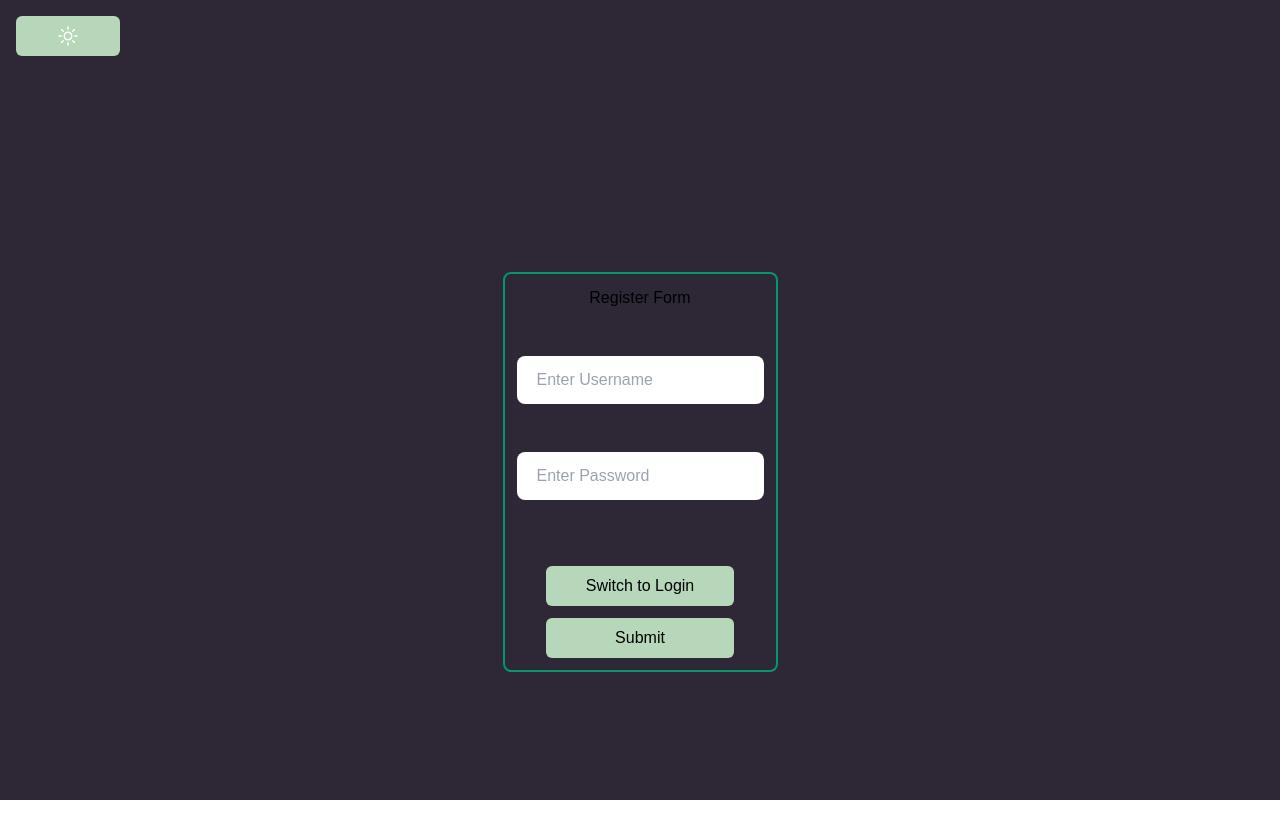
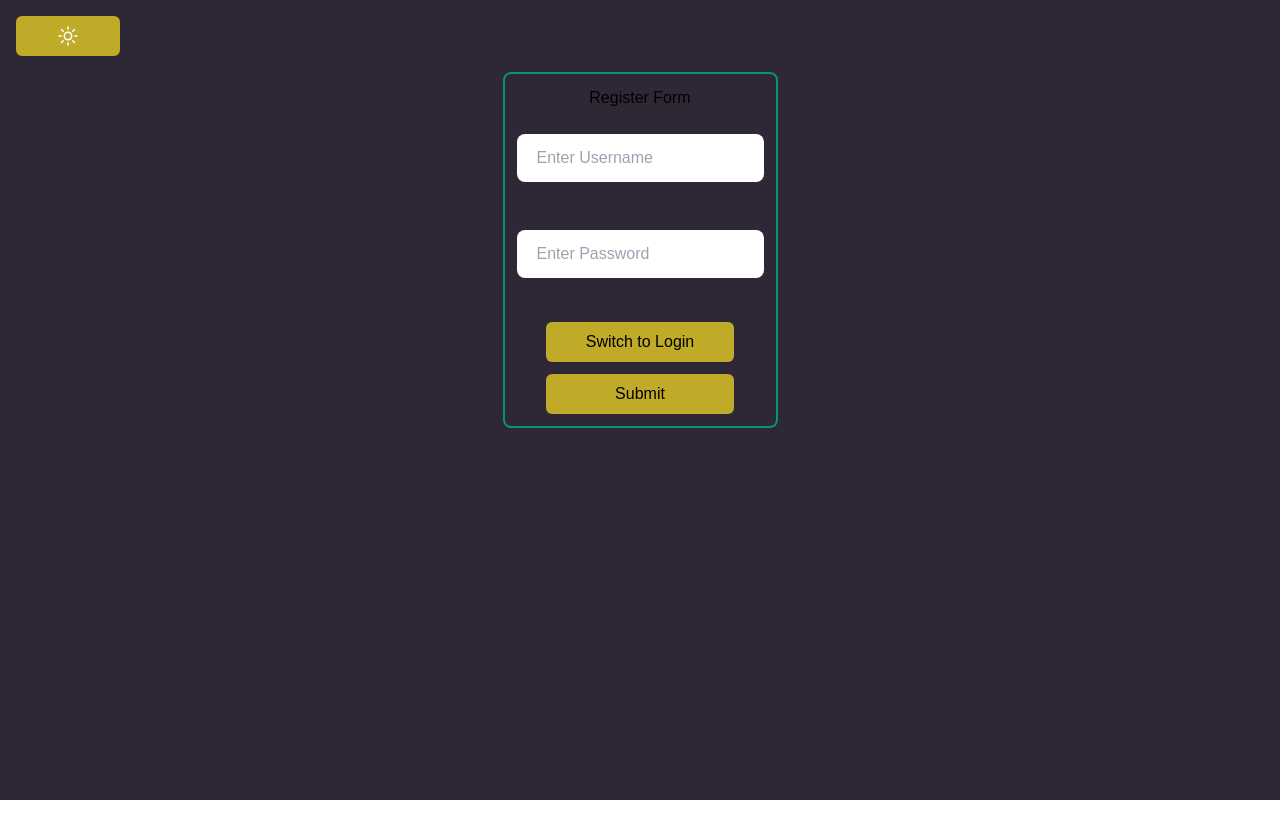
Before and after one commit to tomersf/blogs-fullstack, a React (Vite) app in the folder frontend/: page /auth in a window 1280 px wide. Shown: the top 838 px of the page. After the commit the page ends 800 px from the top, so only its background shows below. Built offline with nearby package versions, Linux system fonts and the light colour scheme.

Commit message:
change theme colors

```diff
--- a/frontend/src/App.tsx
+++ b/frontend/src/App.tsx
@@ -5,38 +5,28 @@ import AuthForm from "./components/AuthForm";
 import jwt from "jsonwebtoken";
 import config from "./config";
 import ThemeContext from "./context/theme";
-import ActionButton from "./components/ActionButton";
-import { MoonIcon, SunIcon } from "@heroicons/react/24/outline";
+import ColorTheme from "./components/ColorTheme";
 
 const App = () => {
   const [blogs, setBlogs] = useState<IBlog[]>([]);
-  const [user, setUser] = useState<User>();
+  const [user, setUser] = useState("");
   const [token, setToken] = useState("");
   const [darkMode, setDarkMode] = useState(true);
-  // useEffect(() => {
-  //   let token = window.localStorage.getItem('token')
-  //   if (token) {
-  //     token = JSON.parse(token)
-  //     const payload = jwt.verify(token as string, config.JWT_SECRET) as JWTPayload;
-  //     console.log(payload)
-  //     // setUser({username: payload.username,id: parseInt(payload.id), blogs: []})
-  //   }
-  // }, [])
+
+  useEffect(() => {
+    const blogUserData = window.localStorage.getItem("blogData");
+    if (blogUserData) {
+      const data = JSON.parse(blogUserData);
+      setUser(data.username);
+      setToken(data.token);
+    }
+  }, []);
 
   return (
     <>
       <ThemeContext.Provider value={darkMode}>
         <div className={`app ${darkMode ? "bg-dark-theme" : "bg-gray-20"}`}>
-          <ActionButton
-            extraStyles="mx-4 my-4"
-            handleOnClick={() => setDarkMode((prevValue) => !prevValue)}
-          >
-            {darkMode ? (
-              <SunIcon className="h-6 w-6 text-white" />
-            ) : (
-              <MoonIcon className="h-6 w-6 text-white" />
-            )}
-          </ActionButton>
+          <ColorTheme onClick={() => setDarkMode((prevValue) => !prevValue)} />
           {user ? (
             <HomePage user={user} />
           ) : (
--- a/frontend/src/components/ActionButton.tsx
+++ b/frontend/src/components/ActionButton.tsx
@@ -13,15 +13,11 @@ const ActionButton = ({ children, handleOnClick, extraStyles }: Props) => {
   const isDarkTheme = useContext(ThemeContext);
   return (
     <button
-      className={
-        extraStyles +
-        " " +
-        `rounded-md px-10 py-2 hover:text-white ${
-          isDarkTheme
-            ? "bg-secondary-dark-400 hover:bg-primary-dark-100"
-            : "bg-secondary-light-500 hover:bg-primary-light-500"
-        }`
-      }
+      className={`${extraStyles} rounded-md px-10 py-2 hover:text-white ${
+        isDarkTheme
+          ? "bg-primary-light hover:bg-secondary-light"
+          : "bg-primary-dark hover:bg-secondary-dark"
+      }`}
       onClick={(e) => handleOnClick(e)}
     >
       {children}
--- a/frontend/src/components/AuthForm.tsx
+++ b/frontend/src/components/AuthForm.tsx
@@ -1,4 +1,3 @@
-import { User } from "@tomersf/blog.shared";
 import { Dispatch, SetStateAction, useState } from "react";
 import authService from "../services/auth";
 import ActionButton from "./ActionButton";
@@ -6,7 +5,7 @@ import InputButton from "./InputButton";
 import Message from "./Message";
 
 type Props = {
-  setUser: Dispatch<SetStateAction<User | undefined>>;
+  setUser: Dispatch<SetStateAction<string>>;
   setToken: Dispatch<SetStateAction<string>>;
 };
 
@@ -14,7 +13,6 @@ const AuthForm = ({ setUser, setToken }: Props) => {
   const [username, setUsername] = useState("");
   const [password, setPassword] = useState("");
   const [isRegistering, setIsRegistering] = useState(true);
-  const [validCreds, setValidCreds] = useState(false);
   const [message, setMessage] = useState("");
 
   const changeAuth = (e: React.MouseEvent<HTMLButtonElement, MouseEvent>) => {
@@ -38,11 +36,7 @@ const AuthForm = ({ setUser, setToken }: Props) => {
     } else {
       result = await authService.loginUser(username, password);
       if (result.success) {
-        setUser({
-          blogs: [],
-          username: result.data!.username,
-          id: result.data!.id,
-        });
+        setUser(result.data!.username);
         setToken(result.data!.token);
         return;
       }
@@ -56,7 +50,7 @@ const AuthForm = ({ setUser, setToken }: Props) => {
     }, 3000);
   }
   return (
-    <div className="flex h-full items-center justify-center">
+    <div className="flex h-auto items-center justify-center">
       <form className=" flex h-2/4 flex-col items-center justify-between gap-6 rounded-lg border-2 border-double border-emerald-600 p-3">
         {message && <Message msg={message} />}
         <h1>{isRegistering ? "Register Form" : "Login Form"}</h1>
--- /dev/null
+++ b/frontend/src/components/ColorTheme.tsx
@@ -0,0 +1,24 @@
+import React, { useContext } from "react";
+import ActionButton from "./ActionButton";
+import { MoonIcon, SunIcon } from "@heroicons/react/24/outline";
+import ThemeContext from "../context/theme";
+
+type Props = {
+  onClick: () => void;
+};
+
+const ColorTheme = ({ onClick }: Props) => {
+  const darkMode = useContext(ThemeContext);
+
+  return (
+    <ActionButton extraStyles="mx-4 my-4" handleOnClick={onClick}>
+      {darkMode ? (
+        <SunIcon className="w-6 text-white" />
+      ) : (
+        <MoonIcon className="w-6 text-white" />
+      )}
+    </ActionButton>
+  );
+};
+
+export default ColorTheme;
--- /dev/null
+++ b/frontend/src/components/HText.tsx
@@ -0,0 +1,19 @@
+import React, { useContext } from "react";
+import ThemeContext from "../context/theme";
+
+type Props = {
+  children: React.ReactNode;
+};
+
+function HText({ children }: Props) {
+  const darkTheme = useContext(ThemeContext);
+  if (darkTheme) {
+    return (
+      <h1 className="text-4xl font-bold text-primary-light">{children}</h1>
+    );
+  } else {
+    return <h1 className="text-4xl font-bold text-primary-dark">{children}</h1>;
+  }
+}
+
+export default HText;
--- a/frontend/src/components/HomePage.tsx
+++ b/frontend/src/components/HomePage.tsx
@@ -1,12 +1,17 @@
 import { User } from "@tomersf/blog.shared";
 import React from "react";
+import HText from "./HText";
 
 type Props = {
-  user: User;
+  user: string;
 };
 
 const HomePage = ({ user }: Props) => {
-  return <div>Welcome {user.username}</div>;
+  return (
+    <div className="flex items-center justify-center">
+      <HText>Welcome {user}</HText>
+    </div>
+  );
 };
 
 export default HomePage;
--- a/frontend/src/services/auth.ts
+++ b/frontend/src/services/auth.ts
@@ -1,63 +1,64 @@
-import { User } from "@tomersf/blog.shared"
-import axios, { HttpStatusCode } from "axios"
-import config from "../config"
-import { LoginPayload } from "../interfaces"
+import { User } from "@tomersf/blog.shared";
+import axios, { HttpStatusCode } from "axios";
+import config from "../config";
+import { LoginPayload } from "../interfaces";
 
-const registerUser = async (username:string, password:string): Promise<{success: boolean}> => {
+const registerUser = async (
+  username: string,
+  password: string
+): Promise<{ success: boolean }> => {
   try {
     const res = await axios.post(config.registerUrl, {
       username,
-            password
-        })
+      password,
+    });
     if (res.status == HttpStatusCode.Created) {
       return {
         success: true,
-            }
-        }
-        else {
+      };
+    } else {
       return {
         success: false,
+      };
     }
-        }
-    }
-    catch {
-
-    }
+  } catch {}
   return {
     success: false,
-    }
-}
+  };
+};
 
-const loginUser = async (username:string, password:string): Promise<LoginPayload> => {
+const loginUser = async (
+  username: string,
+  password: string
+): Promise<LoginPayload> => {
   try {
     const res = await axios.post(config.loginUrl, {
       username,
-            password
-        })
+      password,
+    });
     if (res.status == HttpStatusCode.Ok) {
-            window.localStorage.setItem('token', JSON.stringify(res.data.token))
+      window.localStorage.setItem(
+        "blogData",
+        JSON.stringify({ token: res.data.token, username: res.data.username })
+      );
       return {
         success: true,
         data: {
           username: res.data.username,
           blogs: [],
           id: res.data.id,
-                    token: res.data.token
-                }
-            }
-        }
-        else {
+          token: res.data.token,
+        },
+      };
+    } else {
       return {
         success: false,
+      };
     }
-        }
-    }
-    catch {
-
-    }
+  } catch {}
   return {
     success: false,
-    }
-}
+  };
+};
 
-export default {registerUser,loginUser}
+export default { registerUser, loginUser };
--- a/frontend/tailwind.config.cjs
+++ b/frontend/tailwind.config.cjs
@@ -8,14 +8,11 @@ module.exports = {
         "gray-50": "#EFE6E6",
         "gray-100": "#DFCCCC",
         "gray-500": "#5E0000",
-        "primary-light-100": "#FFE1E0",
-        "primary-light-300": "#FFA6A3",
-        "primary-light-500": "#FF6B66",
-        "secondary-light-400": "#FFCD58",
-        "secondary-light-500": "#FFC132",
+        "primary-light": "#BFAB27",
+        "secondary-light": "#F5DF4F",
         "dark-theme": "#2E2836",
-        "primary-dark-100": "#136F63",
-        "secondary-dark-400": "#B6D7B9",
+        "primary-dark": "#134E46",
+        "secondary-dark": "#098E7C",
       },
     },
   },
```
Lines whose indentation alone changed are shown as unchanged.
